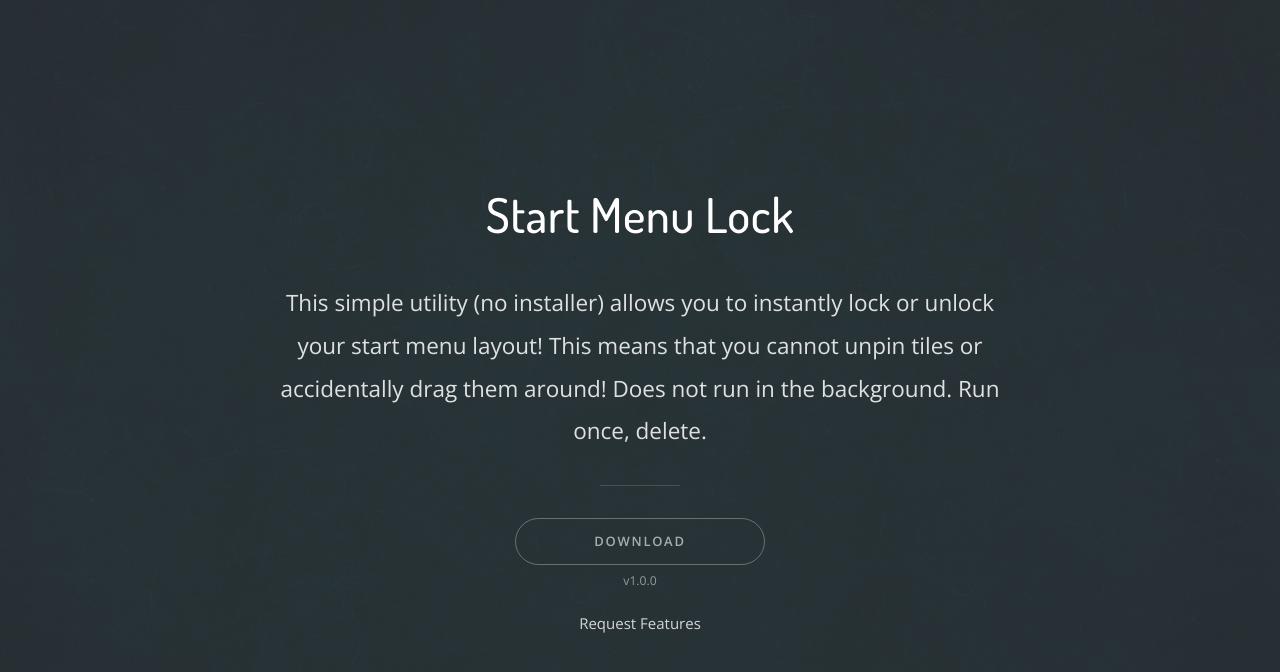
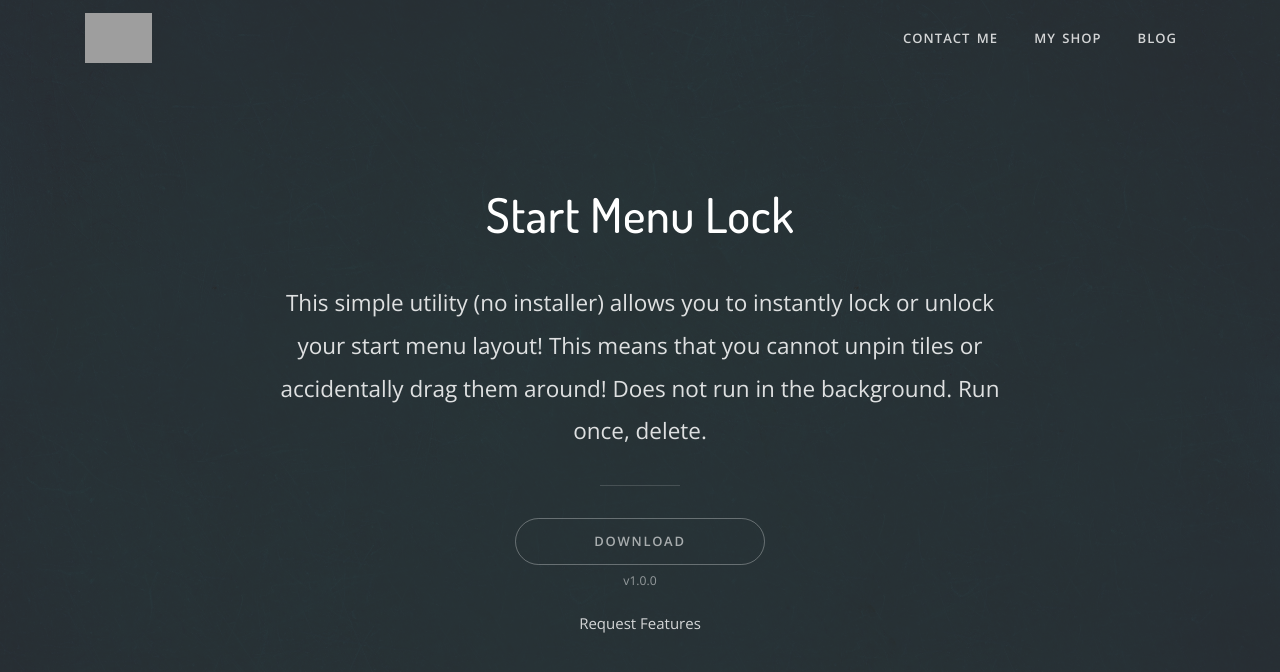
Before and after one commit to GMR516/startmenulock, a plain HTML site: page index.html in a window 1280 px wide. Drawn offline with nearby package versions, Linux system fonts and the light colour scheme; grey boxes are pictures that could not be loaded.

Commit message:
Updates.

```diff
--- a/index.html
+++ b/index.html
@@ -1,24 +1,48 @@
 <!DOCTYPE html>
 <html lang="en">
+
 <head>
   <meta charset="utf-8">
   <meta name="viewport" content="width=device-width, initial-scale=1, shrink-to-fit=no">
-    <meta name="description" content="">
+  <meta name="description" content="Download GMRGames products! ">
   <meta name="keywords" content="">
 
-    <title>Download GMR Product</title>
+  <title>GMR - Download</title>
 
   <!-- Styles -->
   <link href="css/page.min.css" rel="stylesheet">
   <link href="css/style.css" rel="stylesheet">
 
   <!-- Favicons -->
-    <link rel="icon" href="img/favicon.png">
+  <link id="favicon" rel="shortcut icon" type="image/png"
+    href="https://www.google.com/s2/favicons?domain=gmrgames.com" />
 </head>
+
 <body>
 
   <!-- Header -->
   <header class="header text-white h-fullscreen" style="background-image: url(img/bg.png)">
+    <!-- Navbar -->
+    <nav class="navbar navbar-expand-lg navbar-light navbar-stick-dark" data-navbar="sticky">
+      <div class="container">
+
+        <div class="navbar-left">
+          <button class="navbar-toggler" type="button">&#9776;</button>
+          <a class="navbar-brand" href="https://gmrgames.com/">
+            <img class="logo-light" src="https://gmrgames.com/files/images/logo.png" alt="logo">
+          </a>
+        </div>
+
+        <section class="navbar-mobile">
+          <nav class="nav nav-navbar ml-auto">
+            <a class="nav-link" href="https://gmrgames.com/#contact">Contact Me</a>
+            <a class="nav-link" href="https://shop.gmrgames.com/">My Shop</a>
+            <a class="nav-link" href="https://gmrgames.com/blog">Blog</a>
+          </nav>
+        </section>
+
+      </div>
+    </nav><!-- /.navbar -->
     <div class="overlay opacity-90" style="background-color: #2c2c2c"></div>
 
     <div class="container text-center">
@@ -27,10 +51,12 @@
         <div class="col-lg-8 mx-auto align-self-center">
 
           <h1 class="display-4 my-6"><strong>Start Menu Lock</strong></h1>
-            <p class="lead-3">This simple utility (no installer) allows you to instantly lock or unlock your start menu layout! This means that you cannot unpin tiles or accidentally drag them around! Does not run in the background. Run once, delete.</p>
+          <p class="lead-3">This simple utility (no installer) allows you to instantly lock or unlock your start menu
+            layout! This means that you cannot unpin tiles or accidentally drag them around! Does not run in the
+            background. Run once, delete.</p>
           <hr class="w-80px">
           <p>
-              <a class="btn btn-xl btn-round btn-outline-light w-250" href="#">Download</a>
+            <a class="btn btn-xl btn-round btn-outline-light w-250" href="download.zip">Download</a>
             <br>
             <span class="opacity-60 small-3">v1.0.0</span>
             <p><a href="https://gmrgames.com/#contact" target="_blank">Request Features</a></p>
@@ -44,4 +70,5 @@
   <script src="js/script.js"></script>
 
 </body>
+
 </html>
```
Also changed, not shown: img/apple-touch-icon.png (deleted), img/favicon.png (deleted), img/icon/github.png (deleted), img/logo/bootstrap.png (deleted), img/partner/1.png (deleted), img/partner/2.png (deleted), img/partner/3.png (deleted), img/partner/4.png (deleted), img/partner/5.png (deleted), img/partner/6.png (deleted), img/preview/header-color.jpg (deleted), img/preview/header-gradient.jpg (deleted), img/preview/header-typing.jpg (deleted), 1 other file. Lines whose indentation alone changed are shown as unchanged.
